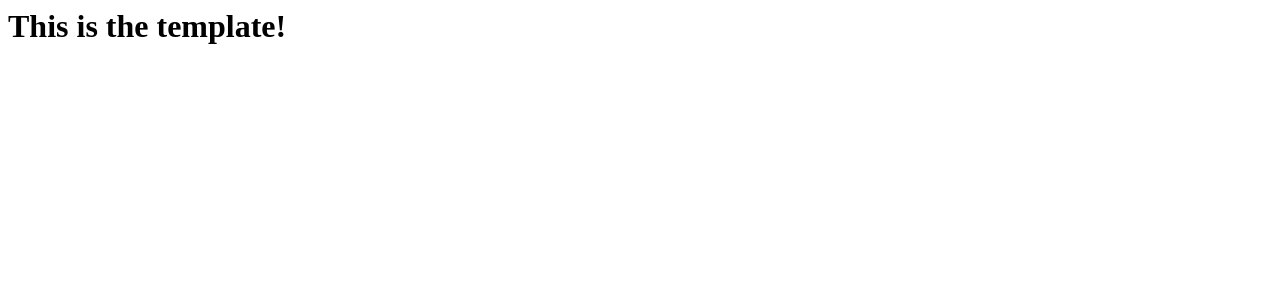
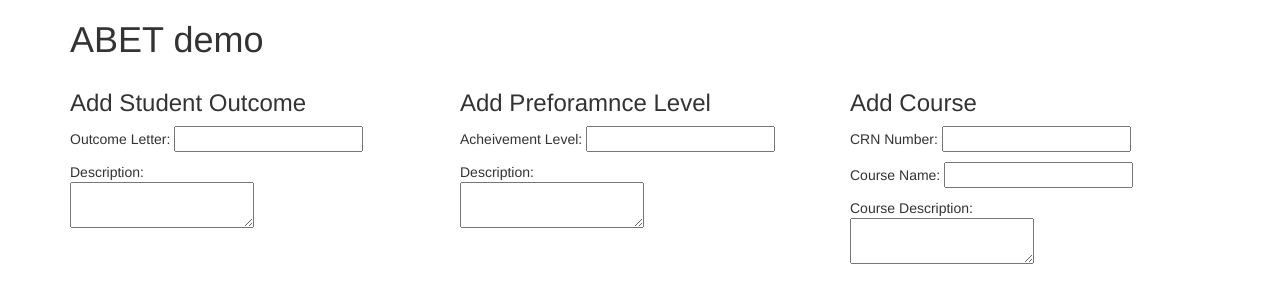
Before and after one commit to landofjules/ABET, a Django app: a page that uses mysite/ABET_DB/templates/polls/index.html in a window 1280 px wide. Shown: the top 303 px of the page. Run offline with Django 3.2, Linux system fonts and the light colour scheme; some libraries are stand-ins or nearby versions.

Commit message:
created the index file

```diff
--- a/mysite/ABET_DB/templates/polls/index.html
+++ b/mysite/ABET_DB/templates/polls/index.html
@@ -1 +1,35 @@
-<h1>This is the template!</h1>
+<html>
+    <head>
+        <title>ABET submit</title>
+        <link rel="stylesheet" href="https://maxcdn.bootstrapcdn.com/bootstrap/3.3.6/css/bootstrap.min.css" integrity="sha384-1q8mTJOASx8j1Au+a5WDVnPi2lkFfwwEAa8hDDdjZlpLegxhjVME1fgjWPGmkzs7" crossorigin="anonymous">
+    </head>
+    <body>
+        <div class="container">
+            <h1>ABET demo</h1>
+            <div class="row">
+                <div class="col-sm-4">
+                    <h3>Add Student Outcome</h3>
+                    <form>
+                        <p>Outcome Letter: <input name="OutcomeLetter"></p>
+                        <p>Description:<br /><textarea name="description"></textarea></p>
+                    </form>
+                </div>
+                <div class="col-sm-4">
+                    <h3>Add Preforamnce Level</h3>
+                    <form>
+                        <p>Acheivement Level: <input name="AcheivementLevel"></p>
+                        <p>Description:<br /><textarea name="description"></textarea></p>
+                    </form>
+                </div>
+                <div class="col-sm-4">
+                    <h3>Add Course</h3>
+                    <form>
+                        <p>CRN Number: <input name="crn"></p>
+                        <p>Course Name: <input name="CourseName"></p>
+                        <p>Course Description: <br /><textarea name="description"></textarea></p>
+                    </form>
+                </div>
+            </div>
+        </div>
+    </body>
+</html>
```
Also changed, not shown: 1 other file.
